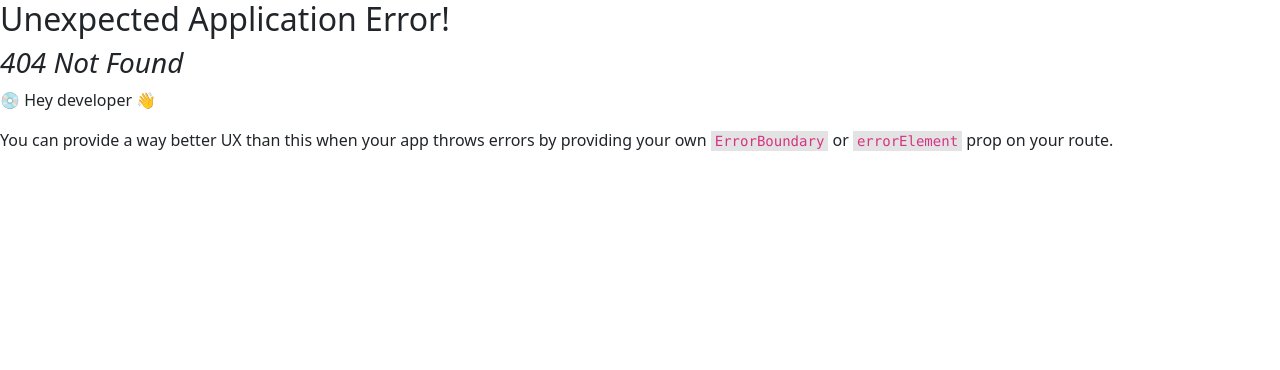
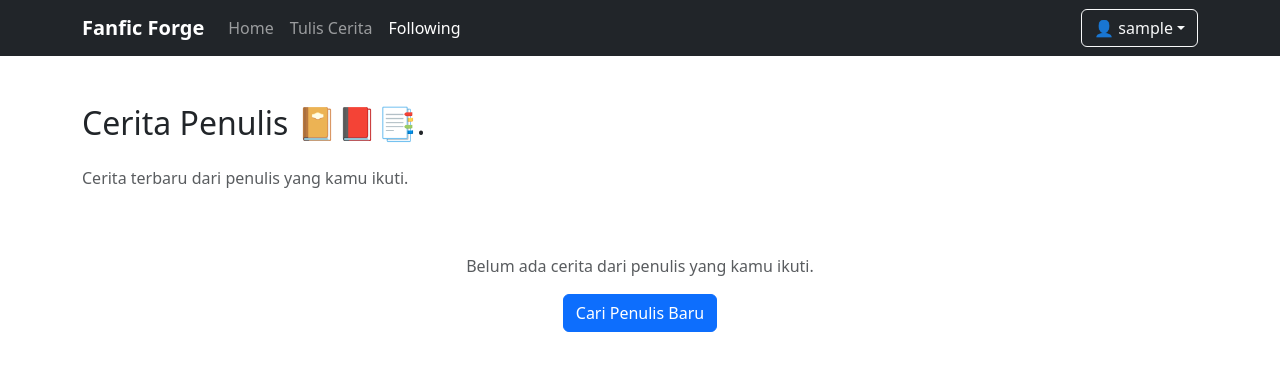
Before and after one commit to darrield/fanfic, a React (Vite) app: page /following-stories in a window 1280 px wide. Before the commit this address had no page. Shown: the top 370 px of the page. Built offline with nearby package versions, Linux system fonts and the light colour scheme; no server answers; sample sign-in values are in the browser's storage.

Commit message:
Tambah Follow fanfic + fix #2

```diff
--- a/src/components/NavBar.tsx
+++ b/src/components/NavBar.tsx
@@ -56,6 +56,12 @@ export default function Navbar() {
                 </NavLink>
               </li>
             )}
+
+             <li className="nav-item">
+                <NavLink className="nav-link" to="/following-stories">
+                    Following
+                  </NavLink>
+              </li>
           </ul>
 
 
--- /dev/null
+++ b/src/pages/fanfic/followFanfic.tsx
@@ -0,0 +1,107 @@
+import { useEffect, useState } from "react"
+import { NavLink, Navigate } from "react-router"
+import ApiClient from "../../utils/ApiClient"
+import Card from "react-bootstrap/Card"
+import Spinner from "react-bootstrap/Spinner"
+
+interface Fanfic {
+  _id: string
+  judul: string
+  Genre: string
+  createdby: {
+    _id: string
+    username: string
+  }
+}
+
+function FollowFanfic() {
+  const [stories, setStories] = useState<Fanfic[]>([])
+  const [loading, setLoading] = useState(true)
+
+  const isLoggedIn = !!localStorage.getItem("AuthToken")
+
+  if (!isLoggedIn) {
+    return <Navigate to="/auth" />
+  }
+
+  useEffect(() => {
+    const fetchData = async () => {
+      try {
+        setLoading(true)
+
+        const followingRes = await ApiClient.get("/following")
+        const following = followingRes.data.data || []
+
+        const followedIds = following.map((u: any) => u._id)
+        const followedUsernames = following.map((u: any) => u.username)
+
+        const fanficRes = await ApiClient.get("/public/fanfic")
+        const allFanfics = fanficRes.data.data || []
+
+        const filteredStories = allFanfics.filter((f: any) => {
+            if (!f.createdby) return false
+            return followedIds.includes(f.createdby._id) || followedUsernames.includes(f.createdby.username)
+        })
+
+        setStories(filteredStories)
+      } catch (err) {
+        console.error(err)
+      } finally {
+        setLoading(false)
+      }
+    }
+
+    fetchData()
+  }, [])
+
+  return (
+    <div className="container my-5">
+      <h2 className="mb-4">Cerita Penulis 📔📕📑.</h2>
+      <p className="text-muted">Cerita terbaru dari penulis yang kamu ikuti.</p>
+
+      {loading && (
+        <div className="text-center">
+          <Spinner animation="border" />
+        </div>
+      )}
+
+      {!loading && stories.length === 0 && (
+        <div className="text-center py-5">
+            <p className="text-muted">Belum ada cerita dari penulis yang kamu ikuti.</p>
+            <NavLink to="/" className="btn btn-primary">
+                Cari Penulis Baru
+            </NavLink>
+        </div>
+      )}
+
+      <div className="row">
+        {stories.map((item) => (
+          <div className="col-md-4 mb-4" key={item._id}>
+            <Card className="h-100 shadow-sm">
+              <Card.Body className="d-flex flex-column">
+                <span className="badge bg-secondary mb-2">
+                  {item.Genre}
+                </span>
+
+                <h5>{item.judul}</h5>
+
+                <p className="text-muted mb-4">
+                  oleh {item.createdby?.username}
+                </p>
+
+                <NavLink
+                  to={`/fanfic/${item._id}`}
+                  className="btn btn-outline-primary mt-auto"
+                >
+                  Baca Cerita
+                </NavLink>
+              </Card.Body>
+            </Card>
+          </div>
+        ))}
+      </div>
+    </div>
+  )
+}
+
+export default FollowFanfic
--- a/src/routes/router.tsx
+++ b/src/routes/router.tsx
@@ -47,7 +47,14 @@ const router = createBrowserRouter([
                     const component = await import("../pages/bookmark/Bookmarks")
                     return { Component: component.default }
                 }
+            },
+            {
+                path: "following-stories",
+                lazy: async () => {
+                    const component = await import("../pages/fanfic/followFanfic")
+                    return { Component: component.default }
                 }
+            }
 
         ]
     },
```
Also changed, not shown: src/pages/profile/profile.tsx (+3 -8 lines), src/pages/profile/profileAuthor.tsx (+5 -15 lines).
